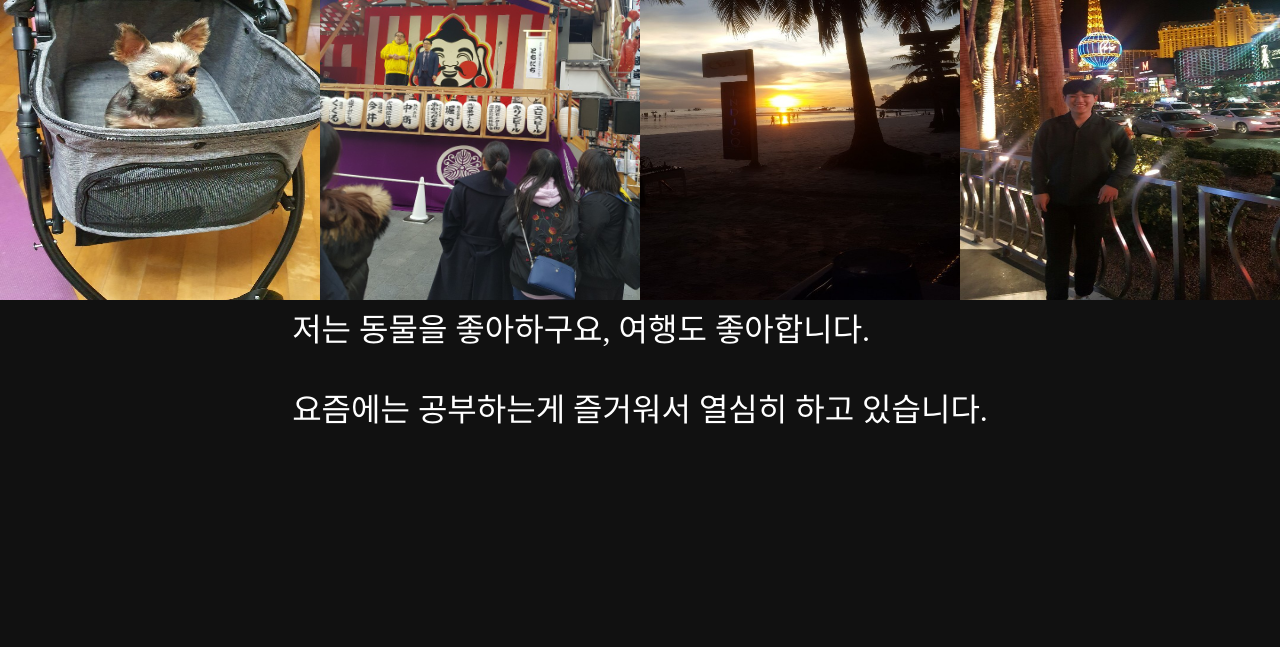
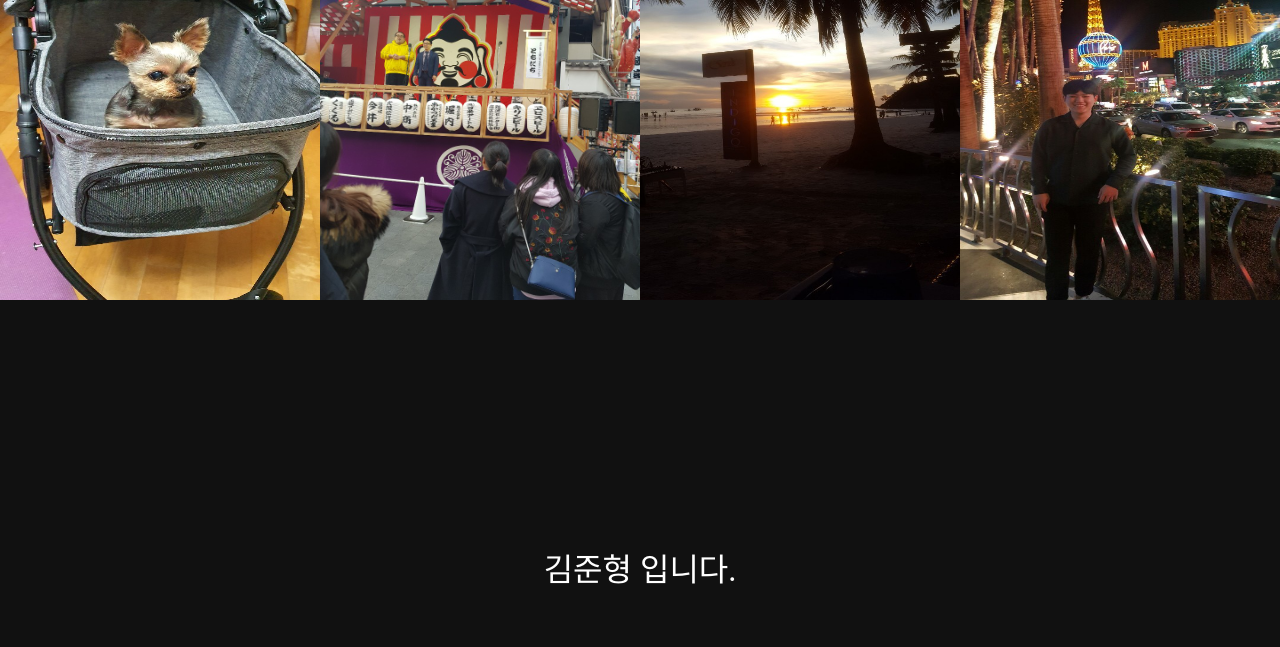
Before and after one commit to ddalkigum/aboutme, a plain HTML site: page index.html in a window 1280 px wide. Shown: the part 1120-1767 px from the top of the page. Drawn offline with Linux system fonts and the light colour scheme; a web font is replaced by a local one.

Commit message:
change description

```diff
--- a/index.html
+++ b/index.html
@@ -44,8 +44,7 @@
             <img src="photos/trav-usa.jpeg" alt="">
         </div>
         <div class="container container-description">
-            저는 동물을 좋아하구요, 여행도 좋아합니다.</br>
-            요즘에는 공부하는게 즐거워서 열심히 하고 있습니다.
+            <span> 김준형 입니다.</span>
         </div>
         <div class="container container-skills" id="skills">
             <div class="skills-top">
--- a/style.css
+++ b/style.css
@@ -168,7 +168,7 @@ main {
 .container-description {
   height: 500px;
   color: white;
-  margin-top: -400px;
+  margin-top: -200px;
   font-size: 2rem;
   line-height: 80px;
 }
@@ -198,4 +198,5 @@ main {
   height: 100vh;
   width: 100%;
   margin-bottom: -400px;
+  margin-top: -30px;
 }
```
